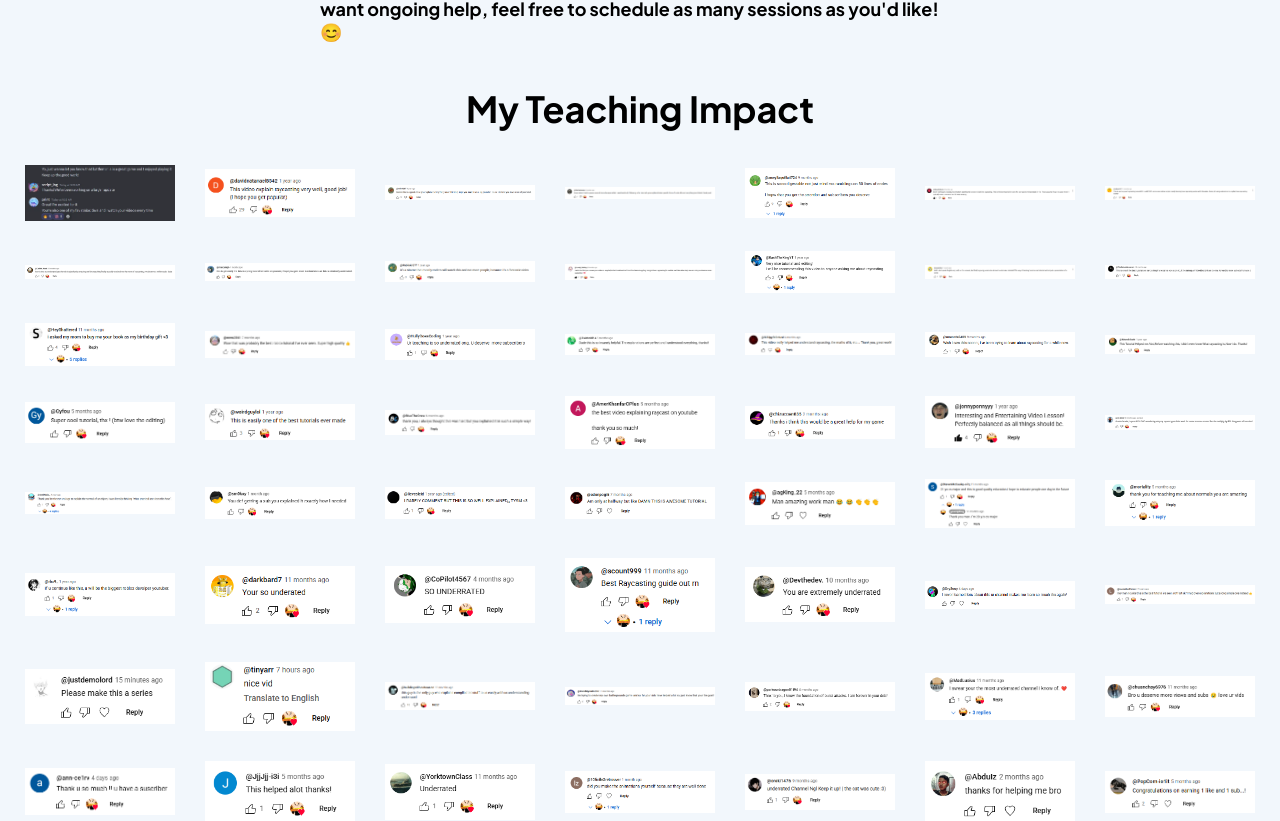
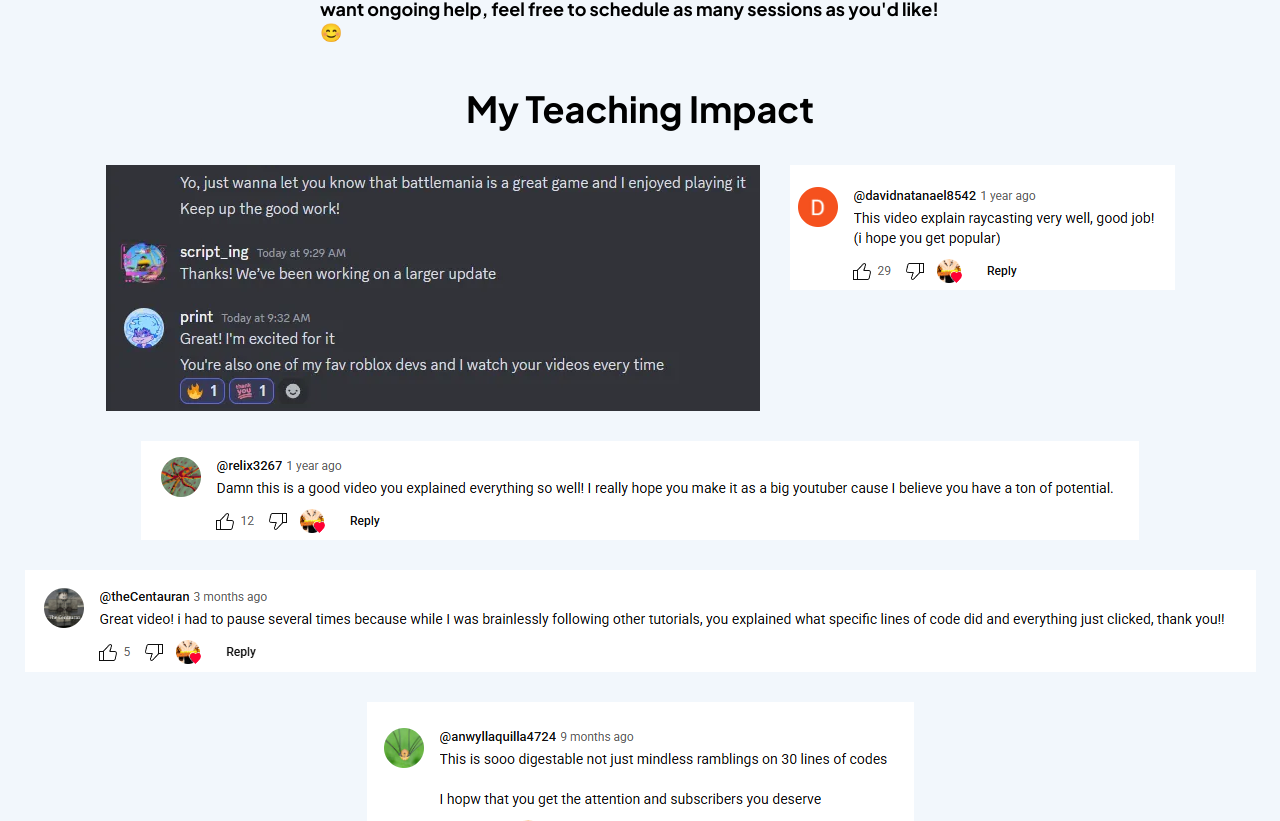
Before and after one commit to skeripting/portfolio-website, a React (Create React App) app in the folder portfolio/: page /coaching in a window 1280 px wide. Shown: the part 6579-7400 px from the top of the page. Built offline with nearby package versions, Linux system fonts and the light colour scheme.

Commit message:
Fixed mobile style issues

```diff
--- a/portfolio/src/components/TestimonialStack/TestimonialStack.scss
+++ b/portfolio/src/components/TestimonialStack/TestimonialStack.scss
@@ -2,15 +2,23 @@
   display: flex;
   flex-wrap: wrap;
   justify-content: center;
+  align-items: flex-start; // Prevents large empty spaces caused by varying heights
   gap: 10px; // Adds spacing between images
 
   img {
-    max-width: 100%; // Adjust as needed
+    max-width: 100%; // Ensures it doesn't overflow the parent
+    max-height: 400px; // Prevents excessive height while maintaining aspect ratio
     height: auto; // Maintains aspect ratio
     object-fit: contain; // Ensures the whole image fits without stretching
 
-    @media screen and (max-width: 1400px) {
-      max-width: 150px; // Reduce image size for smaller screens
+    @media screen and (max-width: 1000px) {
+      max-width: 90%; // Slightly shrink images on medium screens
+      max-height: 350px; // Reduce max height
+    }
+
+    @media screen and (max-width: 768px) {
+      max-width: 100%;
+      max-height: 300px; // Further reduce max height for mobile devices
     }
   }
 }
```
Also changed, not shown: 103 other files (tests, documents, lock files or other folders).
